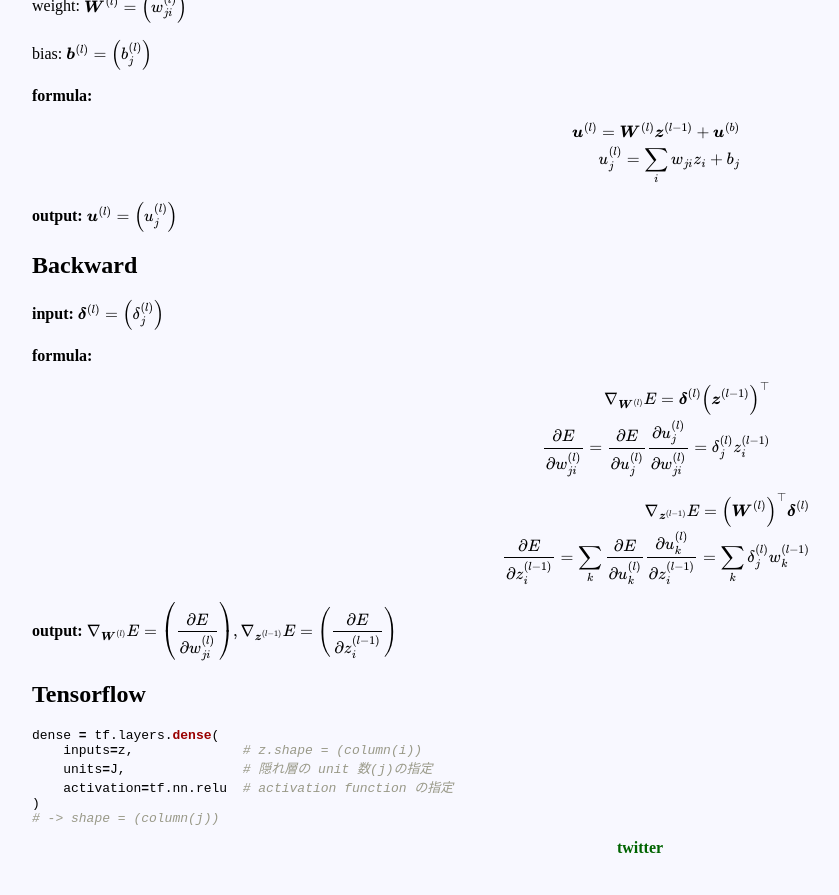
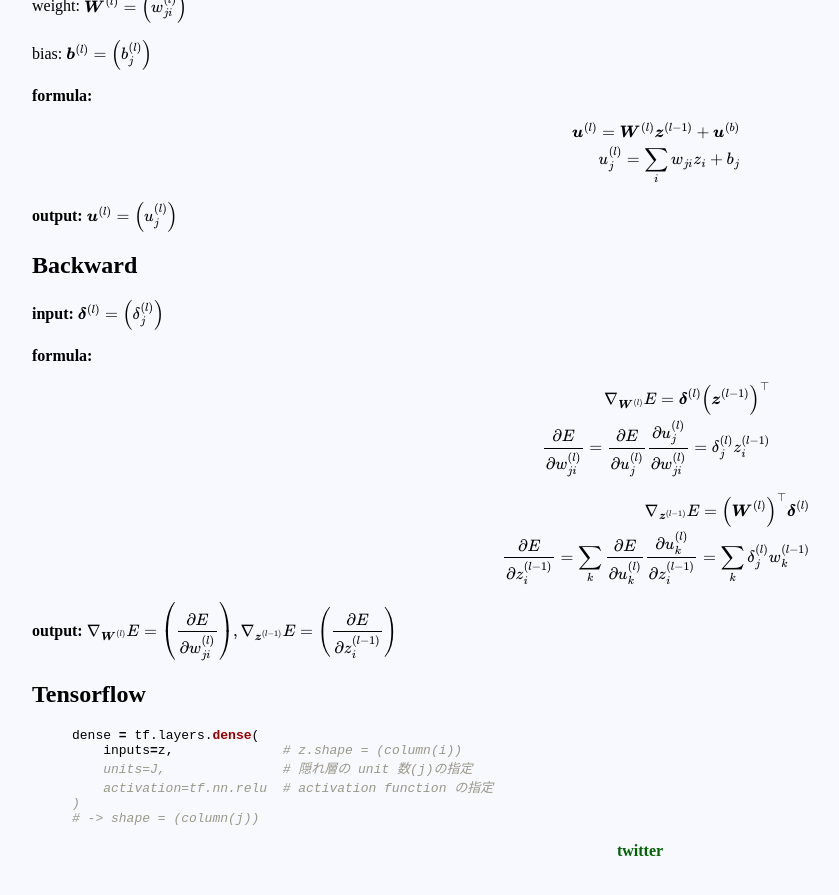
Before and after one commit to HUITCLUB/HUITCLUB.github.io, a Jekyll site: the page built from _posts/2018-03-02-DenseLayer.md, in a window 1280 px wide and 900 px high, scrolled down 859 px. Shown: the top 895 px of the window, without its empty margins (0-839 px from the left). Built offline with Jekyll 4.4.1, drawn with Linux system fonts in a browser that asks for light colours; formulas are drawn with MathJax 3.

Commit message:
make dense

````diff
--- a/_posts/2018-03-02-DenseLayer.md
+++ b/_posts/2018-03-02-DenseLayer.md
@@ -60,11 +60,11 @@
 
 ## Tensorflow
 
-```python
+{% highlight python lineos %}
 dense = tf.layers.dense(
     inputs=z,              # z.shape = (column(i))
     units=J,               # 隠れ層の unit 数(j)の指定
     activation=tf.nn.relu  # activation function の指定
 )
 # -> shape = (column(j))
-```
+{% endhighlight %}
````
